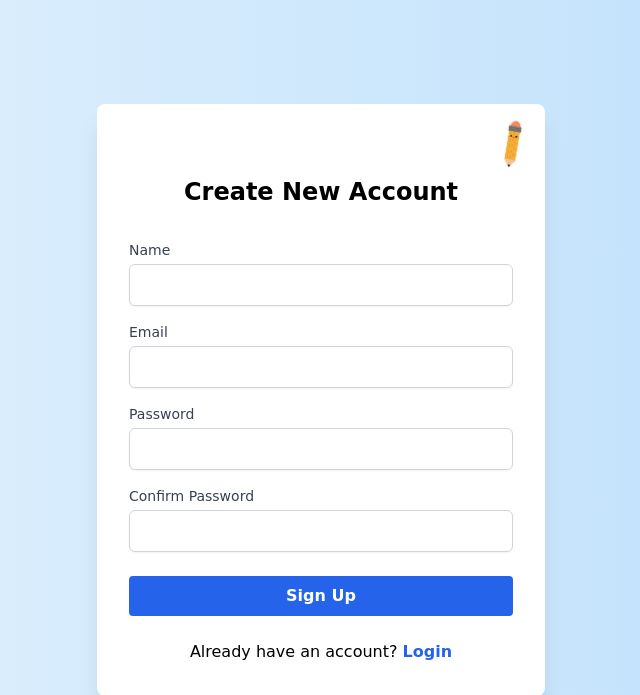
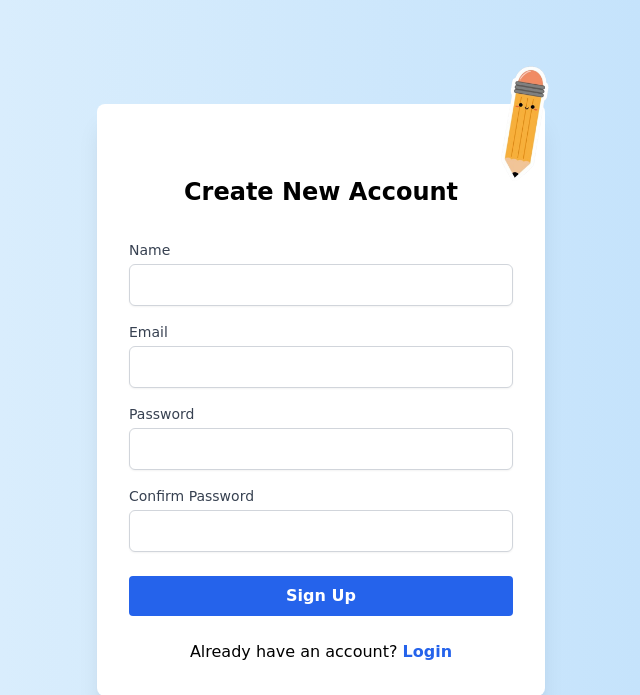
Before and after one commit to prince-ao/dragonhacks2024, a Flask app: page /signup in a window 1280 px wide. Shown: the top 695 px of the page, without its empty margins (319-959 px from the left). Run offline with Flask 3, Linux system fonts and the light colour scheme; some libraries are stand-ins or nearby versions.

Commit message:
i am david

```diff
--- a/audio_handle.py
+++ b/audio_handle.py
@@ -1,14 +1,32 @@
 from flask import request
 from flask_restx import Namespace, Resource
-from scripts.nlp import convert_audio_to_text
+from scripts.nlp import convert_audio_to_text, Hear2Learn
 
 audio_handle_ns = Namespace('handle-audio', description='audio handling module')
 
-@audio_handle_ns.route('/')
+h = Hear2Learn()
+user_text = ""
+
+@audio_handle_ns.route('/stream')
 class AudioHandler(Resource):
     def post(self):
+        global user_text
+
         body = request.get_json()
 
+        body_convert = convert_audio_to_text(body['data'])
 
-        print(body['data'])
-        print(convert_audio_to_text(body['data']))
+        user_text = user_text + body_convert
+
+        return body_convert
+
+
+
+@audio_handle_ns.route('/stop')
+class AudioHandler(Resource):
+    def get(self):
+        global usr_text
+
+        summery = h.summarize_text(user_text)
+
+        return summery
--- a/run.py
+++ b/run.py
@@ -3,19 +3,21 @@ from taipy import Gui
 from audio_handle import audio_handle_ns
 from config import DevConfig
 from flask_restx import Api
-from taipy.gui import Html
+from taipy.gui import Html, navigate
 
 app = Flask(__name__)
 
-@app.route('/')
+@app.route('/index')
 def main_page():
-    return render_template("main.j2")  # Template for the main Taipy application page
+    return render_template("index.j2")
 
 app.config.from_object(DevConfig)
 
-@app.route('/record')
-def record():
-    return render_template("index.j2")
+
+
+@app.route('/start-lecture')
+def start_lecture():
+    return render_template("start_lecture.j2")
 
 @app.route('/login')
 def login():
@@ -25,12 +27,51 @@ def login():
 def signup():
     return render_template('signup.j2')
 
+@app.route('/lectures')
+def lectures():
+    return render_template('lectures.j2')
+
 api = Api(app, version='1.0', title='HearToLearn.tech', description='API for HearToLearn.tech', prefix='/api/v1', doc='/docs')
 api.add_namespace(audio_handle_ns)
 
-with app.app_context():
-    html_page = Html(render_template('login.j2'))
-    gui = Gui(page=html_page,flask=app)
+logo_url = 'http://127.0.0.1:5000/static/images/logo.webp'
+
+def button_pressed(state):
+  # React to the button press action
+  navigate(state, "/login", tab="_self")
+
+page = """
+<|{logo_url}|image|>
+
+<div style="display: flex; justify-content: center; align-items: center;">
+    <div style="display: flex; justify-content: center; align-items: center; width: 1100px; padding: 20px; gap: 50px;">
+        <p>An accessible auditory AI companion that transforms the way you engage with lectures. Hear2Learn not only records lectures in their entirety but also employs Natural Language Processing to condense content and craft questions and flashcards tailored to your learning needs. Embrace a revolutionized learning experience with Hear2Learn — where efficiency meets efficacy.</p>
+        <img src="http://127.0.0.1:5000/static/images/ai-speech.webp" width="500px"/>
+    </div>
+</div>
+
+<div style="display: flex; justify-content: center; align-items: center;">
+    <div style="display: flex; justify-content: center; align-items: center; width: 1100px; padding: 20px; gap: 50px;">
+        <p>Powered by Google Cloud API, Hear2Learn offers real-time listening and recording, complemented by an audio file backup. Questions are generated through two innovative methods: NLP analysis for core topics combined with web scraping for problem-solving, and AI integration with ChatGPT for quick, efficient question generation — with safeguards against inaccuracies.</p>
+    </div>
+</div>
+
+<div style="display: flex; justify-content: center; align-items: center;">
+    <div style="display: flex; justify-content: center; align-items: center; width: 1100px; padding: 20px; gap: 50px;">
+        <p>Flashcards are effortlessly formatted in JSON for simplicity and effectiveness, akin to popular study tools like Quizlet. Lectures are automatically sectioned by date and time, with customization options available for personal titles.</p>
+    </div>
+</div>
+
+<div style="display: flex; justify-content: center; align-items: center;">
+    <div style="display: flex; justify-content: center; align-items: center; width: 1100px; padding: 20px; gap: 50px;">
+        <p>Discover the collaborative edge with account linking for classroom environments, paving the way for potential professor supervision. Plus, with translation features, Hear2Learn is an ally for non-native speakers seeking comprehensive learning support.</p>
+    </div>
+</div>
+
+<|Begin|button|on_action=button_pressed|class_name=plain|>
+"""
+
+gui = Gui(page=page , flask=app)
 
 if __name__ == '__main__':
     gui.run()
--- a/templates/login.j2
+++ b/templates/login.j2
@@ -22,15 +22,14 @@
             box-shadow: 0 10px 20px rgba(29,78,216,0.3);
             transition: all 0.2s ease-out;
         }
-        /* Style for the pencil sticker */
         .pencil-sticker {
-            width: 60px;
-            height: 60px; /* adjust as needed */
+            width: 140px;
+            height: 140px;
             background: url('/static/images/pencil.png') no-repeat center center;
             background-size: contain;
-            margin-top: -30px; /* half of height for negative offset */
-            margin-right: -30px; /* half of width for negative offset */
-            float: right;
+            position: absolute;
+            top: -50px;  /* push half outside the top boundary */
+            right: -50px; /* push half outside the right boundary */
         }
         /* Login container specific styling */
         .login-container {
@@ -45,7 +44,7 @@
         <!-- Pencil sticker inside the container -->
         <div class="pencil-sticker"></div>
         <h1 class="text-3xl font-bold text-center text-gray-800 mb-10">Login to Your Account</h1>
-        <form action="/login" method="POST">
+        <form>
             <!-- Email Input -->
             <div class="mb-5">
                 <label for="email" class="block text-sm font-medium text-gray-700">Email</label>
@@ -65,7 +64,9 @@
                 <a href="#" class="text-sm text-blue-600 hover:text-blue-800">Forgot your password?</a>
             </div>
             <!-- Sign In Button -->
-            <button type="submit" class="w-full bg-blue-600 hover:bg-blue-800 text-white font-bold py-3 px-4 rounded-lg focus:outline-none">Sign In</button>
+            <a href="/start-lecture">
+                <button type="button" class="w-full bg-blue-600 hover:bg-blue-800 text-white font-bold py-3 px-4 rounded-lg focus:outline-none">Sign In</button>
+            </a>
             <!-- Link to Signup Page -->
             <p class="mt-8 text-center text-sm">
                 Don't have an account?
--- a/templates/signup.j2
+++ b/templates/signup.j2
@@ -22,15 +22,14 @@
             box-shadow: 0 10px 20px rgba(29,78,216,0.3);
             transition: all 0.2s ease-out;
         }
-        /* Style for the pencil sticker */
         .pencil-sticker {
-            width: 60px;
-            height: 60px; /* adjust as needed */
+            width: 140px;
+            height: 140px;
             background: url('/static/images/pencil.png') no-repeat center center;
             background-size: contain;
-            margin-top: -30px; /* half of height for negative offset */
-            margin-right: -30px; /* half of width for negative offset */
-            float: right;
+            position: absolute;
+            top: -50px;  /* push half outside the top boundary */
+            right: -50px; /* push half outside the right boundary */
         }
         /* Sign-up container specific styling */
         .signup-container {
@@ -67,7 +66,9 @@
                 <input type="password" id="confirm_password" name="confirm_password" class="mt-1 block w-full px-3 py-2 border border-gray-300 rounded-md shadow-sm focus:outline-none focus:ring-blue-500 focus:border-blue-500" required>
             </div>
             <!-- Sign Up Button -->
-            <button type="submit" class="w-full bg-blue-600 hover:bg-blue-700 text-white font-bold py-2 px-4 rounded focus:outline-none focus:shadow-outline">Sign Up</button>
+            <a href="/start-lecture">
+                <button type="button" class="w-full bg-blue-600 hover:bg-blue-700 text-white font-bold py-2 px-4 rounded focus:outline-none focus:shadow-outline">Sign Up</button>
+            </a>
             <!-- Link to Login Page -->
             <p class="mt-6 text-center">
                 Already have an account?
```
Also changed, not shown: static/js/audio.js (+12 -2 lines), templates/index.j2 (+23 -60 lines), templates/lectures.j2 (added, +34 -0 lines), templates/main.j2 (deleted, +0 -45 lines), templates/start_lecture.j2 (added, +76 -0 lines), static/images/ai-speech.webp (added), static/images/logo.webp (added), 1 other file.
